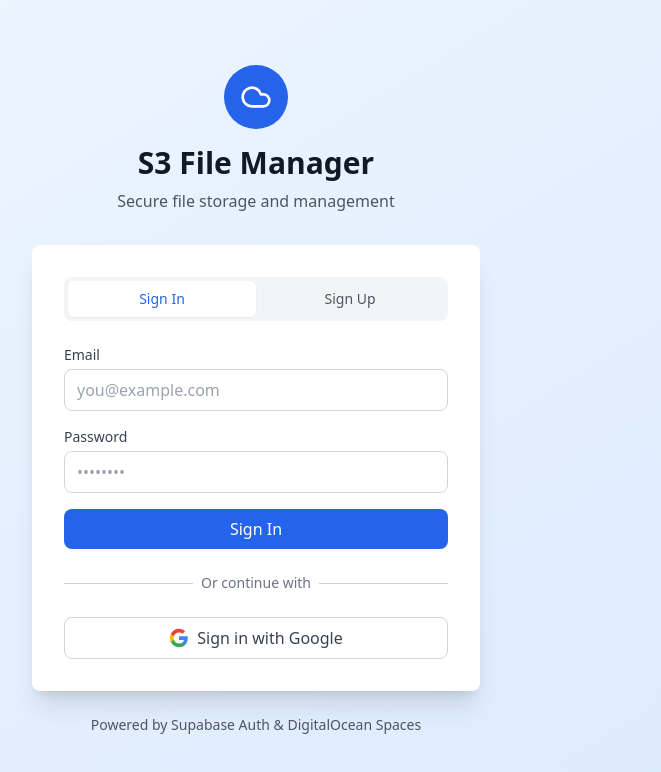
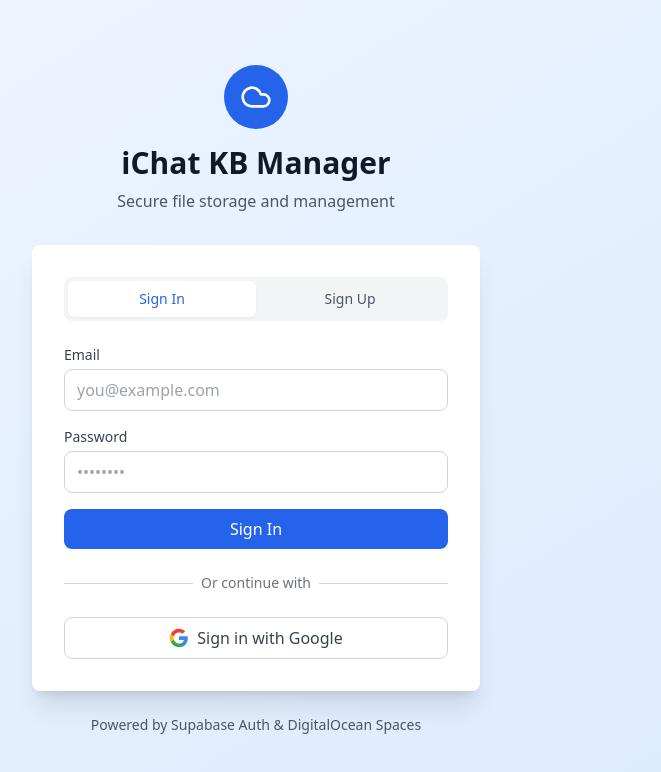
Before and after one commit to oa-labs/arc-ai-digital-ocean, a React (Vite) app in the folder web/: page /login in a window 1280 px wide. Shown: the top 772 px of the page, without its empty margins (384-1045 px from the left). Built offline with nearby package versions, Linux system fonts and the light colour scheme; no server answers.

Commit message:
rename file manager

```diff
--- a/web/index.html
+++ b/web/index.html
@@ -4,7 +4,7 @@
     <meta charset="UTF-8" />
     <link rel="icon" type="image/svg+xml" href="/vite.svg" />
     <meta name="viewport" content="width=device-width, initial-scale=1.0" />
-    <title>S3 File Manager</title>
+    <title>iChat KB Manager</title>
   </head>
   <body>
     <div id="root"></div>
--- a/web/src/pages/Dashboard.tsx
+++ b/web/src/pages/Dashboard.tsx
@@ -53,7 +53,7 @@
               </div>
               <div>
                 <h1 className="text-xl font-bold text-gray-900">
-                  S3 File Manager
+                  iChat KB Manager
                 </h1>
                 <p className="text-sm text-gray-500">{user?.email}</p>
               </div>
--- a/web/src/pages/Login.tsx
+++ b/web/src/pages/Login.tsx
@@ -65,7 +65,7 @@
             <Cloud className="h-8 w-8 text-white" />
           </div>
           <h1 className="text-3xl font-bold text-gray-900 mb-2">
-            S3 File Manager
+            iChat KB Manager
           </h1>
           <p className="text-gray-600">
             Secure file storage and management
```
Also changed, not shown: 5 other files (tests, documents, lock files or other folders).
